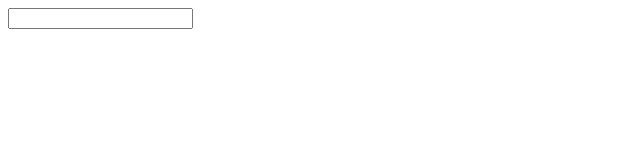
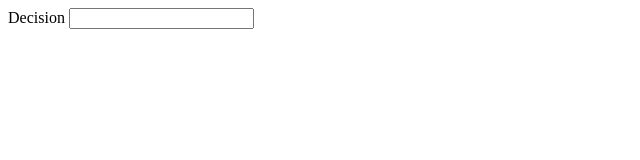
Before and after one commit to lukashrdy/decibot, a plain HTML site: page index.html in a window 1280 px wide. Shown: the whole page, without its empty margins (0-640 px from the left). Drawn offline with Linux system fonts and the light colour scheme.

Commit message:
Added text.

```diff
--- a/index.html
+++ b/index.html
@@ -1,7 +1,7 @@
 <!DOCTYPE html>
 <html>
 
-<input type="text" name="decisionname" value="">
+<body>Decision</body>  <input type="text" name="decisionname" value="">
 
 
  </html>
```
